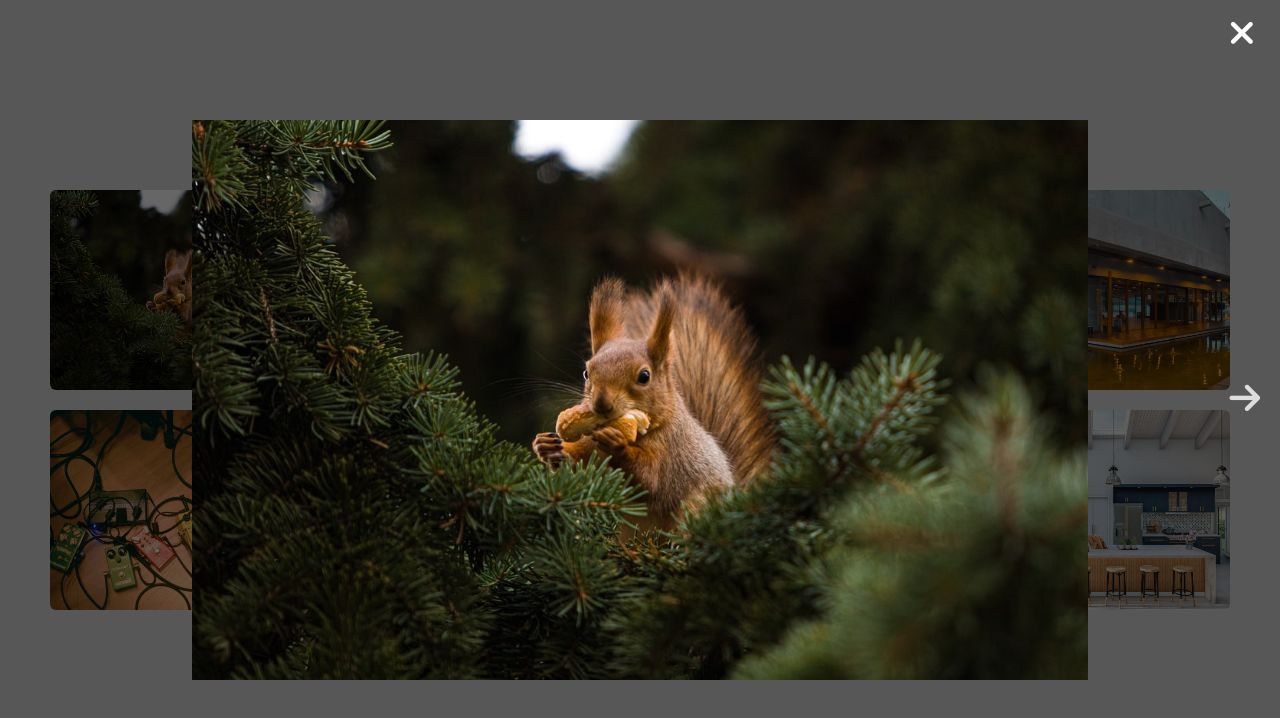
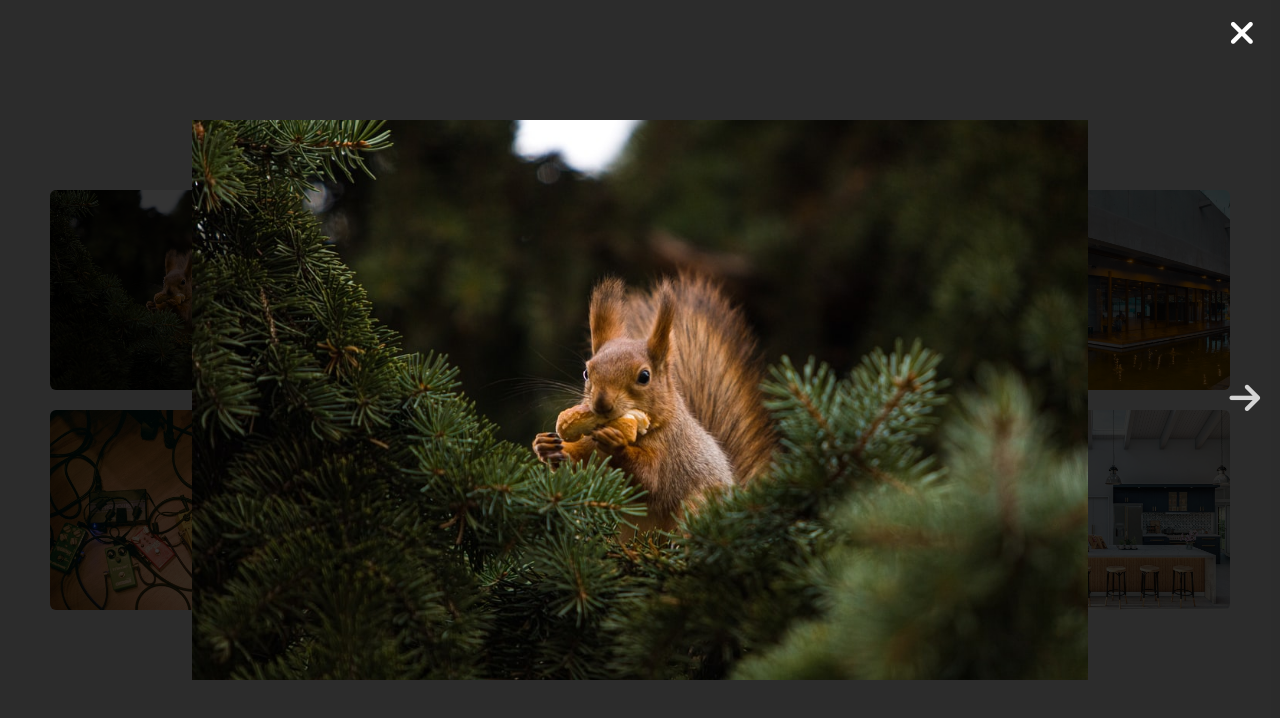
Before and after one commit to meeharo/4-Image-Gallery, a plain HTML site: page index.html in a window 1280 px wide. Both pictures are taken after a click on the picture 182 px from the left and 290 px from the top of the page. Drawn offline with Linux system fonts and the light colour scheme.

Commit message:
modify transition

```diff
--- a/style.css
+++ b/style.css
@@ -42,7 +42,7 @@ img{
 
 .gallery {
     position: fixed;
-    background-color: rgba(0, 0, 0, .6);
+    background-color: rgba(0, 0, 0, .8);
     top: 0;
     right: 0;
     left: 0;
@@ -53,6 +53,7 @@ img{
     opacity: 0;
     pointer-events: none;
     transform: scale(0.8);
+    transition: .25s;
 }
 
 .gallery-inner {
```
